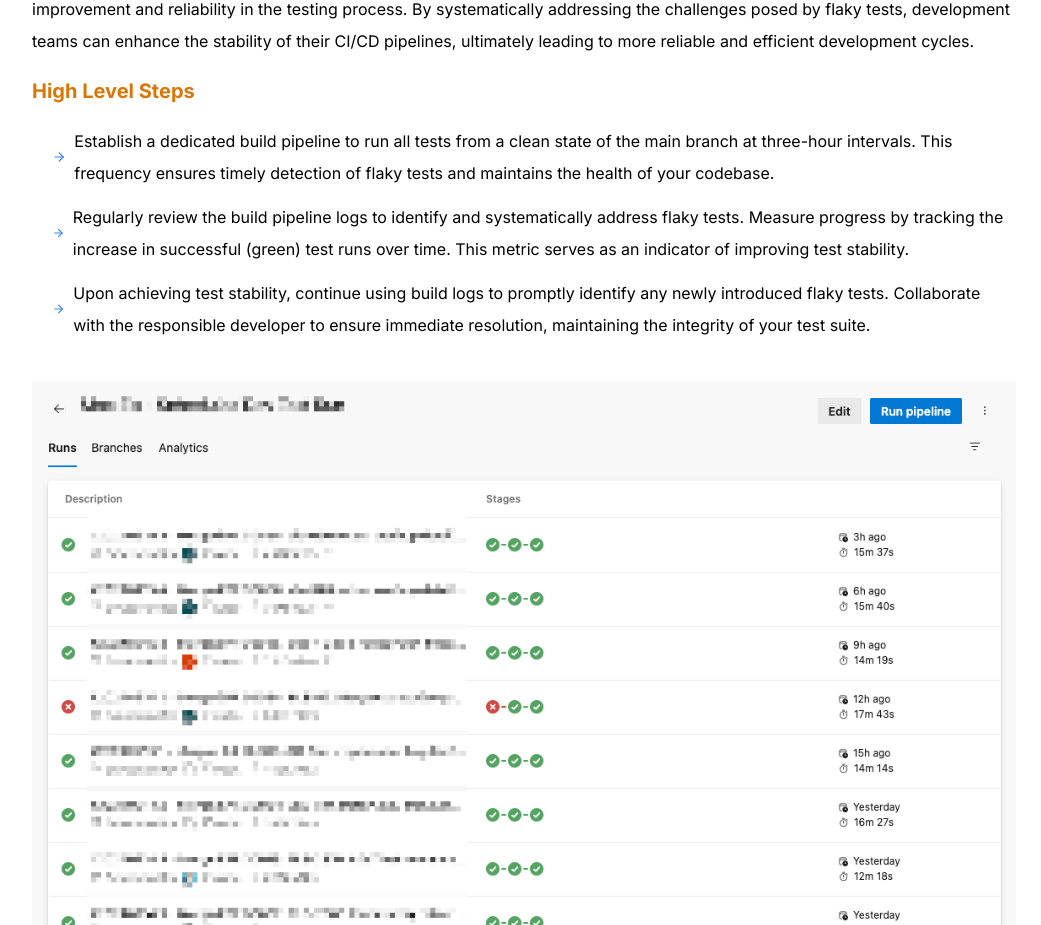
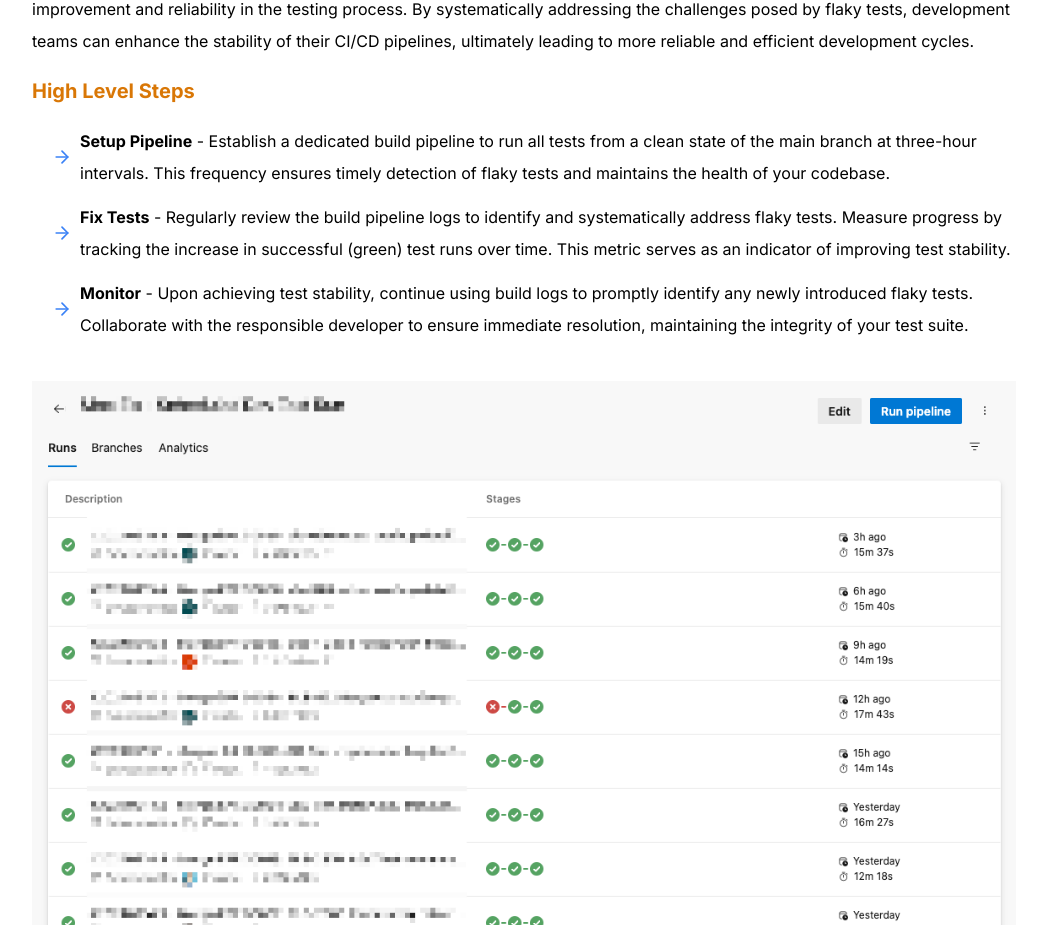
Before and after one commit to danyo1399/blog, a Next.js app: page /fixing-flaky-automation-tests in a window 1280 px wide. Shown: the part 2196-3121 px from the top of the page, without its empty margins (116-1157 px from the left). Built offline with nearby package versions, Linux system fonts and the light colour scheme.

Commit message:
fix ul markers

```diff
--- a/src/app/(blog)/fixing-flaky-automation-tests/page.mdx
+++ b/src/app/(blog)/fixing-flaky-automation-tests/page.mdx
@@ -21,8 +21,8 @@ One effective strategy to mitigate the impact of flaky tests involves setting up
 Implementing such a strategy not only aids in pinpointing the problematic tests but also fosters a culture of continuous improvement and reliability in the testing process. By systematically addressing the challenges posed by flaky tests, development teams can enhance the stability of their CI/CD pipelines, ultimately leading to more reliable and efficient development cycles.
 
 ## High Level Steps
-- Establish a dedicated build pipeline to run all tests from a clean state of the main branch at three-hour intervals. This frequency ensures timely detection of flaky tests and maintains the health of your codebase.
-- Regularly review the build pipeline logs to identify and systematically address flaky tests. Measure progress by tracking the increase in successful (green) test runs over time. This metric serves as an indicator of improving test stability.
-- Upon achieving test stability, continue using build logs to promptly identify any newly introduced flaky tests. Collaborate with the responsible developer to ensure immediate resolution, maintaining the integrity of your test suite.
+- **Setup Pipeline** - Establish a dedicated build pipeline to run all tests from a clean state of the main branch at three-hour intervals. This frequency ensures timely detection of flaky tests and maintains the health of your codebase.
+- **Fix Tests** - Regularly review the build pipeline logs to identify and systematically address flaky tests. Measure progress by tracking the increase in successful (green) test runs over time. This metric serves as an indicator of improving test stability.
+- **Monitor** - Upon achieving test stability, continue using build logs to promptly identify any newly introduced flaky tests. Collaborate with the responsible developer to ensure immediate resolution, maintaining the integrity of your test suite.
 
 ![Build Runs](/blog-assets/fixing-flaky-automation-tests/failed-pr-pipeline.png)
--- a/src/app/page.tsx
+++ b/src/app/page.tsx
@@ -8,7 +8,7 @@ export default async function Home() {
         <img
           alt="avatar"
           className="rounded-full w-32"
-          src="/android-chrome-192x192.png"
+          src="/avatar.webp"
         />
         <div className="space-y-5 dark:text-gray-400 text-gray-600 leading-8">
           <p>
--- a/src/mdx-components.tsx
+++ b/src/mdx-components.tsx
@@ -25,8 +25,8 @@ export function useMDXComponents(components: MDXComponents): MDXComponents {
     ),
     li: ({ children }: any) => (
       <li className="flex gap-2 items-center">
-        <ArrowRightIcon className="text-blue-500" />
-        {children}
+        <ArrowRightIcon className="min-w-5 w-5 text-blue-500" />
+        <div>{children}</div>
       </li>
     ),
     ...components,
```
Also changed, not shown: public/avatar.webp (added).
